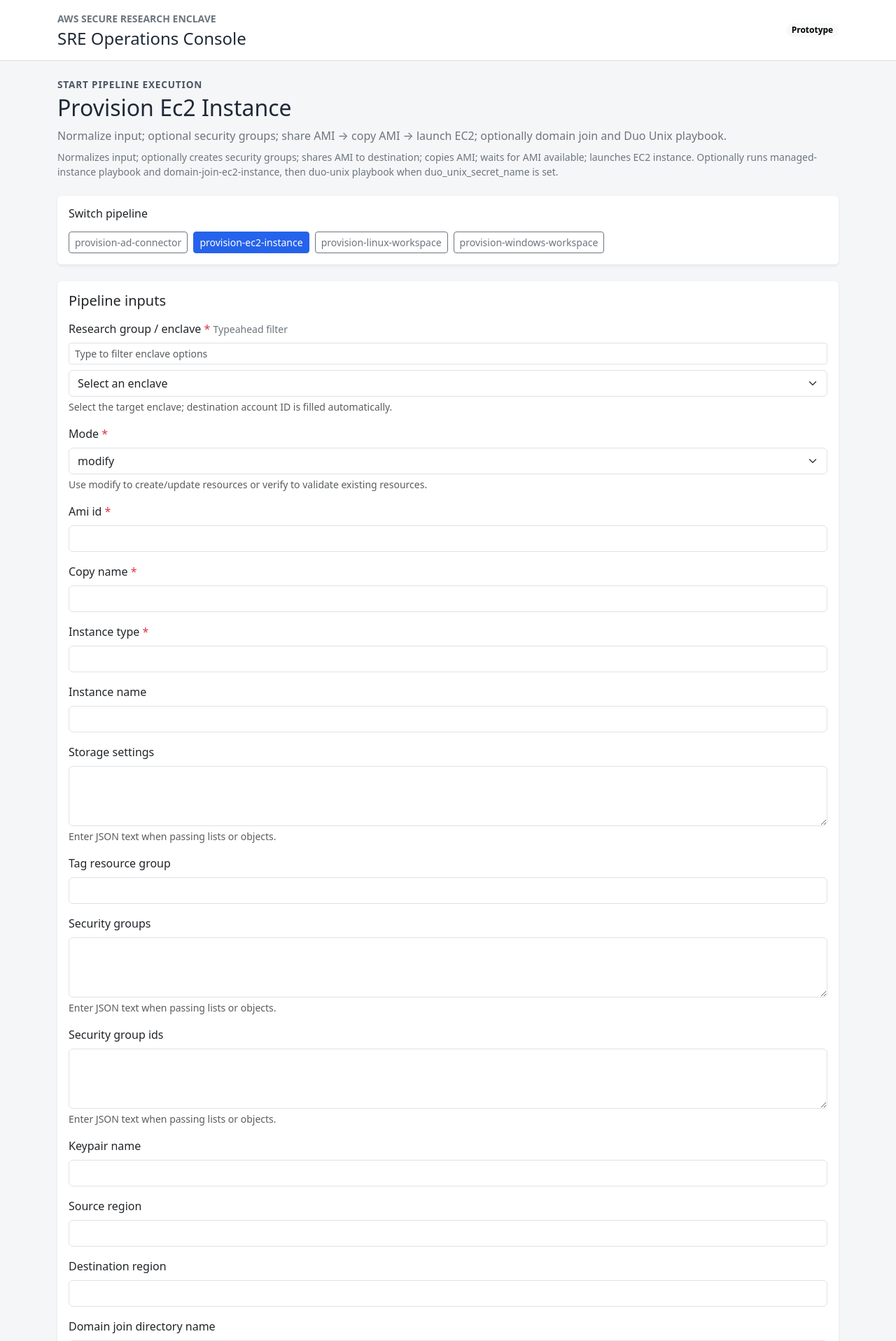
After one commit to isc-sre-admin/sre-admin-console, a Django app: page /pipelines/provision-ec2-instance/start/ in a window 1280 px wide. The commit adds this page. Shown: the top 1917 px of the page at 70% size. Run offline with Django 5.2, Linux system fonts and the light colour scheme.

Commit message:
Implement contract-driven pipeline execution start flow
- load pipeline input contracts from backend YAML files
- add generic start-execution and execution-detail pages
- wire landing workflow buttons to pipeline start routes
- validate required inputs with enclave-driven account mapping
- persist newly started executions in session-backed activity table
- add automated tests and README documentation updates

Co-authored-by: isc-sre-admin <isc-sre-admin@users.noreply.github.com>

```diff
--- /dev/null
+++ b/landing/forms.py
@@ -0,0 +1,116 @@
+"""Dynamic forms for starting backend pipeline executions."""
+
+from __future__ import annotations
+
+from dataclasses import dataclass
+from typing import Any
+
+from django import forms
+
+from landing.pipeline_contracts import PipelineContract
+
+AUTOPOPULATED_INPUTS = {"destination_account_id", "enclave_name"}
+JSON_LIKE_INPUTS = {"scripts", "security_groups", "security_group_ids", "storage_settings"}
+
+
+@dataclass(frozen=True, slots=True)
+class EnclaveOption:
+    """Selectable enclave metadata used by the start form."""
+
+    research_group: str
+    enclave_name: str
+    destination_account_id: str
+
+    @property
+    def label(self) -> str:
+        return f"{self.research_group} - {self.enclave_name} ({self.destination_account_id})"
+
+
+class PipelineStartForm(forms.Form):
+    """Dynamically generated form based on a pipeline contract."""
+
+    enclave = forms.ChoiceField(
+        label="Research group / enclave",
+        choices=(),
+        help_text="Select the target enclave; destination account ID is filled automatically.",
+    )
+
+    def __init__(
+        self,
+        *args: Any,
+        contract: PipelineContract,
+        enclaves: tuple[EnclaveOption, ...],
+        **kwargs: Any,
+    ) -> None:
+        self.contract = contract
+        self._enclaves_by_account_id = {enclave.destination_account_id: enclave for enclave in enclaves}
+        super().__init__(*args, **kwargs)
+        self.fields["enclave"].choices = [
+            ("", "Select an enclave"),
+            *[(enclave.destination_account_id, enclave.label) for enclave in enclaves],
+        ]
+        self.fields["enclave"].widget.attrs.update({"class": "form-select", "autocomplete": "off"})
+        self._build_dynamic_fields()
+
+    def _build_dynamic_fields(self) -> None:
+        required_inputs = [name for name in self.contract.required_inputs if name not in AUTOPOPULATED_INPUTS]
+        optional_inputs = [name for name in self.contract.optional_inputs if name not in AUTOPOPULATED_INPUTS]
+
+        for input_name in required_inputs:
+            self.fields[input_name] = self._build_field(input_name=input_name, required=True)
+
+        for input_name in optional_inputs:
+            self.fields[input_name] = self._build_field(input_name=input_name, required=False)
+
+    def _build_field(self, *, input_name: str, required: bool) -> forms.Field:
+        label = input_name.replace("-", " ").replace("_", " ").capitalize()
+        if input_name == "mode":
+            return forms.ChoiceField(
+                label=label,
+                required=required,
+                choices=[("modify", "modify"), ("verify", "verify")],
+                initial="modify",
+                help_text="Use modify to create/update resources or verify to validate existing resources.",
+                widget=forms.Select(attrs={"class": "form-select"}),
+            )
+
+        if input_name in JSON_LIKE_INPUTS:
+            return forms.CharField(
+                label=label,
+                required=required,
+                help_text="Enter JSON text when passing lists or objects.",
+                widget=forms.Textarea(attrs={"rows": 3, "class": "form-control", "spellcheck": "false"}),
+            )
+
+        return forms.CharField(
+            label=label,
+            required=required,
+            widget=forms.TextInput(attrs={"class": "form-control", "autocomplete": "off"}),
+        )
+
+    def clean_enclave(self) -> str:
+        destination_account_id = self.cleaned_data["enclave"]
+        if destination_account_id not in self._enclaves_by_account_id:
+            raise forms.ValidationError("Select a valid research group / enclave.")
+        return destination_account_id
+
+    def clean(self) -> dict[str, Any]:
+        cleaned_data = super().clean()
+        destination_account_id = cleaned_data.get("enclave")
+        if not destination_account_id:
+            return cleaned_data
+
+        enclave = self._enclaves_by_account_id[destination_account_id]
+        cleaned_data["destination_account_id"] = enclave.destination_account_id
+        cleaned_data["enclave_name"] = enclave.enclave_name
+        return cleaned_data
+
+    def build_pipeline_payload(self) -> dict[str, Any]:
+        """Build payload limited to input names defined in the contract."""
+        payload: dict[str, Any] = {}
+        for input_name in self.contract.all_inputs:
+            value = self.cleaned_data.get(input_name)
+            if value in (None, ""):
+                continue
+            payload[input_name] = value
+        return payload
--- /dev/null
+++ b/landing/templates/landing/start_pipeline_execution.html
@@ -0,0 +1,149 @@
+{% extends "landing/base.html" %}
+
+{% block title %}Start {{ contract.name }} | SRE Operations Console{% endblock title %}
+
+{% block content %}
+  <section class="mb-4">
+    <p class="section-eyebrow mb-1">Start pipeline execution</p>
+    <h2 class="mb-2">{{ contract.display_name }}</h2>
+    <p class="text-secondary mb-2">{{ contract.function }}</p>
+    <p class="small text-secondary mb-0">{{ contract.description }}</p>
+  </section>
+
+  <section class="mb-4">
+    <div class="card shadow-sm border-0">
+      <div class="card-body">
+        <h3 class="h6 mb-3">Switch pipeline</h3>
+        <div class="d-flex flex-wrap gap-2">
+          {% for available_contract in available_contracts %}
+            <a
+              class="btn btn-sm {% if available_contract.name == contract.name %}btn-primary{% else %}btn-outline-secondary{% endif %}"
+              href="{% url 'landing:start-pipeline-execution' pipeline_name=available_contract.name %}"
+            >
+              {{ available_contract.name }}
+            </a>
+          {% endfor %}
+        </div>
+      </div>
+    </div>
+  </section>
+
+  {% if started_execution %}
+    <section class="mb-4">
+      <div class="alert alert-success mb-0" role="status" aria-live="polite">
+        <h3 class="h5 mb-2">Pipeline execution started</h3>
+        <p class="mb-2">
+          The execution request for <code>{{ started_execution.name }}</code> was accepted at
+          {{ started_execution.started_at }}.
+        </p>
+        <p class="mb-2">
+          Execution ARN:
+          <code>{{ started_execution.execution_arn }}</code>
+        </p>
+        <div class="d-flex flex-wrap gap-2 mb-2">
+          <a
+            class="btn btn-primary"
+            href="{% url 'landing:pipeline-execution-detail' execution_id=started_execution.execution_id %}"
+          >
+            View execution details
+          </a>
+          <a class="btn btn-outline-primary" href="{% url 'landing:home' %}">Return to landing page</a>
+        </div>
+        <details>
+          <summary class="small">Submitted input payload</summary>
+          <ul class="small mt-2 mb-0">
+            {% for key, value in started_execution.payload.items %}
+              <li><code>{{ key }}</code>: {{ value }}</li>
+            {% endfor %}
+          </ul>
+        </details>
+      </div>
+    </section>
+  {% endif %}
+
+  <section>
+    <div class="card shadow-sm border-0">
+      <div class="card-body">
+        <h3 class="h5 mb-3">Pipeline inputs</h3>
+
+        {% if form.non_field_errors %}
+          <div class="alert alert-warning" role="alert">
+            {% for error in form.non_field_errors %}
+              <p class="mb-0">{{ error }}</p>
+            {% endfor %}
+          </div>
+        {% endif %}
+
+        <form method="post" novalidate aria-label="Start pipeline execution form">
+          {% csrf_token %}
+          {% for field in form %}
+            <div class="mb-3">
+              <label class="form-label" for="{{ field.id_for_label }}">
+                {{ field.label }}
+                {% if field.field.required %}
+                  <span class="text-danger" aria-hidden="true">*</span>
+                  <span class="visually-hidden">(required)</span>
+                {% endif %}
+              </label>
+
+              {% if field.name == "enclave" %}
+                <label class="form-label small text-secondary" for="enclave-typeahead">Typeahead filter</label>
+                <input
+                  id="enclave-typeahead"
+                  class="form-control form-control-sm mb-2"
+                  type="search"
+                  placeholder="Type to filter enclave options"
+                  autocomplete="off"
+                />
+              {% endif %}
+
+              {{ field }}
+
+              {% if field.help_text %}
+                <div class="form-text">{{ field.help_text }}</div>
+              {% endif %}
+
+              {% if field.errors %}
+                <div class="invalid-feedback d-block">
+                  {% for error in field.errors %}
+                    <p class="mb-0">{{ error }}</p>
+                  {% endfor %}
+                </div>
+              {% endif %}
+            </div>
+          {% endfor %}
+
+          <div class="d-flex flex-wrap gap-2">
+            <button class="btn btn-primary" type="submit">Start execution</button>
+            <a class="btn btn-outline-secondary" href="{% url 'landing:home' %}">Cancel</a>
+          </div>
+        </form>
+      </div>
+    </div>
+  </section>
+
+  <script>
+    (() => {
+      const filterInput = document.getElementById("enclave-typeahead");
+      const enclaveSelect = document.getElementById("id_enclave");
+      if (!filterInput || !enclaveSelect) {
+        return;
+      }
+
+      filterInput.addEventListener("input", () => {
+        const filterTerm = filterInput.value.trim().toLowerCase();
+        for (const option of enclaveSelect.options) {
+          if (!option.value) {
+            continue;
+          }
+          option.hidden = filterTerm.length > 0 && !option.textContent.toLowerCase().includes(filterTerm);
+        }
+
+        const selectedOption = enclaveSelect.options[enclaveSelect.selectedIndex];
+        if (selectedOption?.hidden) {
+          enclaveSelect.value = "";
+        }
+      });
+    })();
+  </script>
+{% endblock content %}
--- a/landing/urls.py
+++ b/landing/urls.py
@@ -1,9 +1,11 @@
 from django.urls import path
 
-from landing.views import home
+from landing.views import home, pipeline_execution_detail, start_pipeline_execution
 
 app_name = "landing"
 
 urlpatterns = [
     path("", home, name="home"),
+    path("pipelines/<str:pipeline_name>/start/", start_pipeline_execution, name="start-pipeline-execution"),
+    path("pipelines/executions/<str:execution_id>/", pipeline_execution_detail, name="pipeline-execution-detail"),
 ]
--- a/landing/views.py
+++ b/landing/views.py
@@ -1,51 +1,157 @@
 from datetime import date, timedelta
+from typing import Any
+from uuid import uuid4
 
-from django.http import HttpRequest, HttpResponse
+from django.http import Http404, HttpRequest, HttpResponse
 from django.shortcuts import render
+from django.utils import timezone
+
+from landing.forms import EnclaveOption, PipelineStartForm
+from landing.pipeline_contracts import get_pipeline_contract, list_pipeline_contracts
+
+SESSION_STARTED_EXECUTIONS_KEY = "started_pipeline_executions"
+
+SAMPLE_ENCLAVES: tuple[EnclaveOption, ...] = (
+    EnclaveOption(
+        research_group="Neuroimaging",
+        enclave_name="sre-research-enclave-01",
+        destination_account_id="111111111111",
+    ),
+    EnclaveOption(
+        research_group="Genomics",
+        enclave_name="sre-research-enclave-02",
+        destination_account_id="222222222222",
+    ),
+    EnclaveOption(
+        research_group="Clinical Trials",
+        enclave_name="sre-research-enclave-03",
+        destination_account_id="333333333333",
+    ),
+    EnclaveOption(
+        research_group="Platform Engineering",
+        enclave_name="sre-dev-enclave-01",
+        destination_account_id="444444444444",
+    ),
+)
+
+SAMPLE_ACTIVE_EXECUTIONS = [
+    {
+        "name": "provision-ad-connector",
+        "enclave": "sre-dev-enclave-01",
+        "started_at": "6 minutes ago",
+        "status": "Running",
+    },
+    {
+        "name": "provision-linux-workspace",
+        "enclave": "sre-research-enclave-02",
+        "started_at": "18 minutes ago",
+        "status": "Waiting for workspace registration",
+    },
+]
+
+SAMPLE_RECENT_EXECUTIONS = [
+    {
+        "name": "provision-windows-workspace",
+        "enclave": "sre-research-enclave-01",
+        "completed_at": "Today, 09:42 UTC",
+        "status": "Succeeded",
+    },
+    {
+        "name": "provision-ec2-instance",
+        "enclave": "sre-research-enclave-03",
+        "completed_at": "Today, 08:17 UTC",
+        "status": "Failed",
+    },
+    {
+        "name": "provision-ad-connector",
+        "enclave": "sre-dev-enclave-01",
+        "completed_at": "Yesterday, 20:06 UTC",
+        "status": "Succeeded",
+    },
+]
+
+
+def _start_pipeline_execution(pipeline_name: str, payload: dict[str, Any]) -> dict[str, Any]:
+    """Simulate pipeline start while backend API wiring is not yet implemented."""
+    execution_id = str(uuid4())
+    started_at = timezone.now()
+    return {
+        "execution_id": execution_id,
+        "execution_arn": f"arn:aws:states:us-east-1:123456789012:execution:{pipeline_name}:{execution_id}",
+        "name": pipeline_name,
+        "status": "Running",
+        "started_at": started_at.strftime("%Y-%m-%d %H:%M:%S UTC"),
+        "started_at_relative": "Just now",
+        "payload": payload,
+    }
+
+
+def _save_execution_to_session(request: HttpRequest, execution: dict[str, Any], enclave_name: str) -> None:
+    started_executions = request.session.get(SESSION_STARTED_EXECUTIONS_KEY, [])
+    started_executions.insert(
+        0,
+        {
+            "execution_id": execution["execution_id"],
+            "execution_arn": execution["execution_arn"],
+            "name": execution["name"],
+            "status": execution["status"],
+            "enclave": enclave_name,
+            "started_at": execution["started_at_relative"],
+            "started_at_full": execution["started_at"],
+        },
+    )
+    request.session[SESSION_STARTED_EXECUTIONS_KEY] = started_executions[:10]
 
 
 def home(request: HttpRequest) -> HttpResponse:
     """Render the primary workflow-oriented landing page."""
     end_date = date.today()
     start_date = end_date - timedelta(days=7)
+    started_executions = request.session.get(SESSION_STARTED_EXECUTIONS_KEY, [])
+    active_executions = [*started_executions, *SAMPLE_ACTIVE_EXECUTIONS]
     context = {
-        "active_executions": [
-            {
-                "name": "provision-ad-connector",
-                "enclave": "sre-dev-enclave-01",
-                "started_at": "6 minutes ago",
-                "status": "Running",
-            },
-            {
-                "name": "provision-linux-workspace",
-                "enclave": "sre-research-enclave-02",
-                "started_at": "18 minutes ago",
-                "status": "Waiting for workspace registration",
-            },
-        ],
-        "recent_executions": [
-            {
-                "name": "provision-windows-workspace",
-                "enclave": "sre-research-enclave-01",
-                "completed_at": "Today, 09:42 UTC",
-                "status": "Succeeded",
-            },
-            {
-                "name": "provision-ec2-instance",
-                "enclave": "sre-research-enclave-03",
-                "completed_at": "Today, 08:17 UTC",
-                "status": "Failed",
-            },
-            {
-                "name": "provision-ad-connector",
-                "enclave": "sre-dev-enclave-01",
-                "completed_at": "Yesterday, 20:06 UTC",
-                "status": "Succeeded",
-            },
-        ],
+        "active_executions": active_executions,
+        "recent_executions": SAMPLE_RECENT_EXECUTIONS,
         "relative_ranges": [7, 30, 60],
         "default_range_days": 7,
         "default_start_date": start_date.isoformat(),
         "default_end_date": end_date.isoformat(),
     }
     return render(request, "landing/home.html", context)
+
+
+def start_pipeline_execution(request: HttpRequest, pipeline_name: str) -> HttpResponse:
+    """Render and process the generic start-pipeline execution form."""
+    contract = get_pipeline_contract(pipeline_name)
+    if contract is None:
+        raise Http404("Unknown pipeline name.")
+
+    started_execution: dict[str, Any] | None = None
+    form = PipelineStartForm(request.POST or None, contract=contract, enclaves=SAMPLE_ENCLAVES)
+    if request.method == "POST":
+        if form.is_valid():
+            payload = form.build_pipeline_payload()
+            started_execution = _start_pipeline_execution(contract.name, payload)
+            _save_execution_to_session(request, started_execution, form.cleaned_data["enclave_name"])
+            form = PipelineStartForm(contract=contract, enclaves=SAMPLE_ENCLAVES, initial={"mode": "modify"})
+        else:
+            form.add_error(None, "Please resolve the validation errors and submit again.")
+
+    context = {
+        "contract": contract,
+        "available_contracts": list_pipeline_contracts(),
+        "form": form,
+        "started_execution": started_execution,
+    }
+    return render(request, "landing/start_pipeline_execution.html", context)
+
+
+def pipeline_execution_detail(request: HttpRequest, execution_id: str) -> HttpResponse:
+    """Display a minimal execution detail stub until feature 003 is implemented."""
+    started_executions = request.session.get(SESSION_STARTED_EXECUTIONS_KEY, [])
+    execution = next((item for item in started_executions if item.get("execution_id") == execution_id), None)
+    context = {
+        "execution": execution,
+        "execution_id": execution_id,
+    }
+    return render(request, "landing/pipeline_execution_detail.html", context)
--- a/requirements.txt
+++ b/requirements.txt
@@ -1,3 +1,4 @@
 django>=5.1,<5.2
 boto3>=1.35,<2.0
 requests>=2.32,<3.0
+PyYAML>=6.0.3,<7.0
```
Also changed, not shown: landing/pipeline_contracts.py (added, +78 -0 lines), landing/templates/landing/home.html (+20 -4 lines), landing/templates/landing/pipeline_execution_detail.html (added, +43 -0 lines), tests/test_pipeline_start.py (added, +105 -0 lines), README.md.
